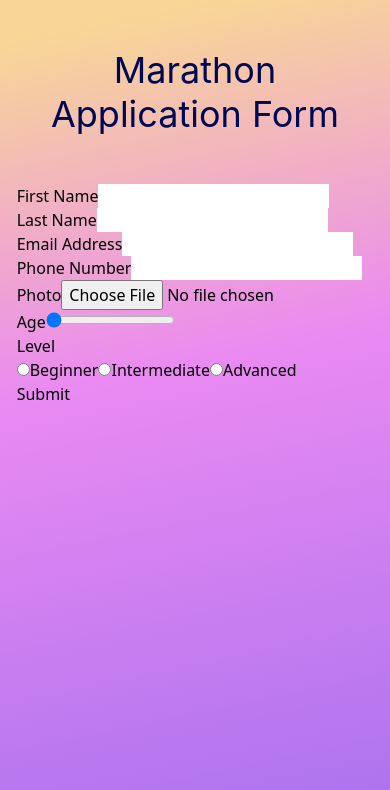
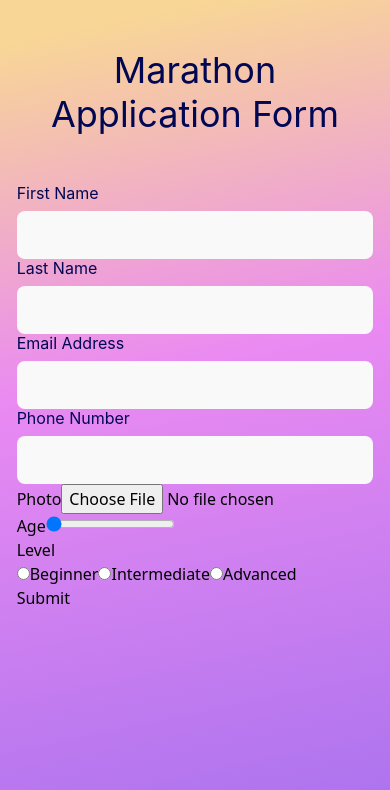
Before and after one commit to JayCodeGitHub/react-form-app, a React (Create React App) app: page / in a window 390 px wide. Shown: the top 790 px of the page. Built offline with nearby package versions, Linux system fonts and the light colour scheme.

Commit message:
Styled firstName, lastName, email, phone inputs for mobile

```diff
--- a/src/components/form.tsx
+++ b/src/components/form.tsx
@@ -4,32 +4,53 @@ function Form() {
   return (
     <form>
       {/* First Name Input */}
-
-      <div>
-        <label>First Name</label>
-        <input type="text" id="firstName" required />
+      <div className="flex flex-col items-start w-full gap-2">
+        <label className="text-dark-blue text-base font-inter">
+          First Name
+        </label>
+        <input
+          type="text"
+          id="firstName"
+          required
+          className="h-12 rounded-lg w-full bg-white hover:bg-hover-white focus:bg-white focus:outline-none focus:border-2 focus:border-purple text-base pl-1"
+        />
       </div>
 
       {/* Last Name Input */}
-      <div>
-        <label>Last Name</label>
-        <input type="text" name="lastName" required />
+      <div className="flex flex-col items-start w-full gap-2">
+        <label className="text-dark-blue text-base font-inter">Last Name</label>
+        <input
+          type="text"
+          name="lastName"
+          required
+          className="h-12 rounded-lg w-full bg-white hover:bg-hover-white focus:bg-white focus:outline-none focus:border-2 focus:border-purple text-base pl-1"
+        />
       </div>
 
       {/* Email Input */}
-      <div>
-        <label>Email Address</label>
-        <input type="email" name="emailAddress" required />
+      <div className="flex flex-col items-start w-full gap-2">
+        <label className="text-dark-blue text-base font-inter">
+          Email Address
+        </label>
+        <input
+          type="email"
+          name="emailAddress"
+          required
+          className="h-12 rounded-lg w-full bg-white hover:bg-hover-white focus:bg-white focus:outline-none focus:border-2 focus:border-purple text-base pl-1"
+        />
       </div>
 
       {/* Phone Number Input */}
-      <div>
-        <label>Phone Number</label>
+      <div className="flex flex-col items-start w-full gap-2">
+        <label className="text-dark-blue text-base font-inter">
+          Phone Number
+        </label>
         <input
           type="tel"
           name="phoneNumber"
           required
           pattern="\+\[0-9]{2} [0-9]{3} [0-9]{2} [0-9]{3}"
+          className="h-12 rounded-lg w-full bg-white hover:bg-hover-white focus:bg-white focus:outline-none focus:border-2 focus:border-purple text-base pl-1"
         />
       </div>
 
--- a/tailwind.config.js
+++ b/tailwind.config.js
@@ -5,6 +5,7 @@ module.exports = {
   ],
   theme: {
     fontSize: {
+      base: ['16px', '19px'],
       '4xl': ['36px', '44px'],
     },
     extend: {
@@ -15,7 +16,10 @@ module.exports = {
         inter: ['Inter', 'sans-serif'],
       },
       colors: {
-        "dark-blue": "#000853"
+        'dark-blue': '#000853',
+        'white': '#FAF9FA',
+        'hover-white': '#EEDFFF',
+        'purple': '#761BE4'
       }
     },
   },
```
